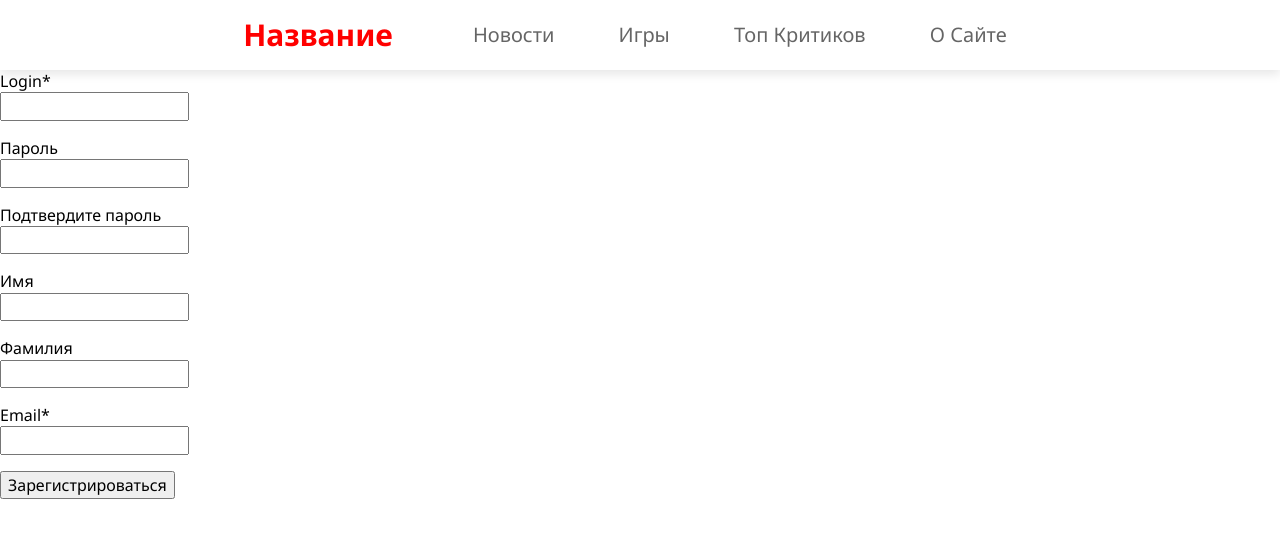
After one commit to Ivan-Top-Pudge/GameCritics, a Flask app: page /register in a window 1280 px wide. The commit adds this page. Shown: the top 538 px of the page. Run offline with Flask 3, Linux system fonts and the light colour scheme; some libraries are stand-ins or nearby versions.

Commit message:
Регистрация и авторизация

```diff
--- a/data/users.py
+++ b/data/users.py
@@ -3,6 +3,7 @@ from sqlalchemy import orm
 from werkzeug.security import generate_password_hash, check_password_hash
 from data.db_session import SqlAlchemyBase
 from flask_login import UserMixin
+import datetime
 
 
 class User(SqlAlchemyBase, UserMixin):
@@ -17,7 +18,7 @@ class User(SqlAlchemyBase, UserMixin):
     rating = sqlalchemy.Column(sqlalchemy.Integer, default=0)
     certified = sqlalchemy.Column(sqlalchemy.Boolean, default=False)
     hashed_password = sqlalchemy.Column(sqlalchemy.String, nullable=True)
-    modified_date = sqlalchemy.Column(sqlalchemy.DateTime)
+    modified_date = sqlalchemy.Column(sqlalchemy.DateTime, default=datetime.datetime.now())
 
     reviews = orm.relationship('Review', back_populates='user')
     news = orm.relationship('News', back_populates='user')
--- /dev/null
+++ b/forms/register.py
@@ -0,0 +1,13 @@
+from flask_wtf import FlaskForm
+from wtforms import SubmitField, EmailField, PasswordField, StringField
+from wtforms.validators import DataRequired
+
+
+class RegisterForm(FlaskForm):
+    login = StringField('Login*', validators=[DataRequired()])
+    password = PasswordField('Пароль')
+    password_again = PasswordField('Подтвердите пароль')
+    name = StringField('Имя')
+    surname = StringField('Фамилия')
+    email = EmailField('Email*')
+    submit = SubmitField('Зарегистрироваться')
--- a/main.py
+++ b/main.py
@@ -1,12 +1,18 @@
-from flask import Flask, render_template
+from flask import Flask, render_template, redirect
+from flask_login import login_user, LoginManager, login_required, logout_user
 
 from data import db_session
 from data.news import News
 from data.users import User
 from data.games import Game
 from data.reviews import Review
+from forms.login import LoginForm
+from forms.register import RegisterForm
 
 app = Flask(__name__)
+app.config['SECRET_KEY'] = 'critic_secret_key'
+login_manager = LoginManager()
+login_manager.init_app(app)
 
 
 @app.route('/')
@@ -48,6 +54,60 @@ def top_users():
     return render_template('top_users.html', users=users)
 
 
+@app.route('/register', methods=['GET', 'POST'])
+def reqister():
+    form = RegisterForm()
+    if form.validate_on_submit():
+        if form.password.data != form.password_again.data:
+            return render_template('register.html', title='Регистрация',
+                                   form=form,
+                                   message="Пароли не совпадают")
+        db_sess = db_session.create_session()
+        if db_sess.query(User).filter(User.email == form.email.data).first():
+            return render_template('register.html', title='Регистрация',
+                                   form=form,
+                                   message="На эту почту уже зарегистрирован аккаунт")
+        user = User()
+        user.login = form.login.data
+        user.name = form.name.data
+        user.surname = form.surname.data
+        user.email = form.email.data
+        user.set_password(form.password.data)
+
+        db_sess.add(user)
+        db_sess.commit()
+        return redirect('/')
+    return render_template('register.html', title='Регистрация', form=form)
+
+
+@app.route('/login', methods=['GET', 'POST'])
+def login():
+    form = LoginForm()
+    if form.validate_on_submit():
+        db_sess = db_session.create_session()
+        user = db_sess.query(User).filter(User.login == form.login.data).first()
+        if user and user.check_password(form.password.data):
+            login_user(user, remember=form.remember_me.data)
+            return redirect("/")
+        return render_template('login.html',
+                               message="Неправильный логин или пароль",
+                               form=form)
+    return render_template('login.html', title='Авторизация', form=form)
+
+
+@login_manager.user_loader
+def load_user(user_id):
+    db_sess = db_session.create_session()
+    return db_sess.query(User).get(user_id)
+
+
+@app.route('/logout')
+@login_required
+def logout():
+    logout_user()
+    return redirect("/")
+
+
 def add_test_data():
     db_sess = db_session.create_session()
     for i in range(1, 10):
--- a/templates/index.html
+++ b/templates/index.html
@@ -27,10 +27,10 @@
 
             <div class="navbar-wrap">
                 <ul class="navbar-menu">
-                    <li><a href="news">Новости</a></li>
-                    <li><a href="games">Игры</a></li>
-                    <li><a href="top-users">Топ Критиков</a></li>
-                    <li><a href="info">О Сайте</a></li>
+                    <li><a href="/news">Новости</a></li>
+                    <li><a href="/games">Игры</a></li>
+                    <li><a href="/top-users">Топ Критиков</a></li>
+                    <li><a href="/info">О Сайте</a></li>
                 </ul>
 
             <!--<a href="#" class="callback">Контактные данные</a>-->
--- /dev/null
+++ b/templates/register.html
@@ -0,0 +1,59 @@
+{% extends "index.html" %}
+
+{% block head %}
+
+<title>Регистрация</title>
+
+{%endblock%}
+
+{%block body%}
+<form action="" method="post">
+    {{ form.hidden_tag() }}
+    <p>
+        {{ form.login.label }}<br>
+        {{ form.login(class="form-control", type="string") }}<br>
+        {% for error in form.login.errors %}
+            <p class="alert alert-danger" role="alert">
+                {{ error }}
+            </p>
+        {% endfor %}
+    </p>
+    <p>
+        {{ form.password.label }}<br>
+        {{ form.password(class="form-control", type="password") }}<br>
+        {% for error in form.password.errors %}
+            <p class="alert alert-danger" role="alert">
+                {{ error }}
+            </p>
+        {% endfor %}
+    </p>
+    <p>
+        {{ form.password_again.label }}<br>
+        {{ form.password_again(class="form-control", type="password") }}<br>
+        {% for error in form.password_again.errors %}
+            <p class="alert alert-danger" role="alert">
+                {{ error }}
+            </p>
+        {% endfor %}
+    </p>
+    <p>
+        {{form.name.label}}<br>
+        {{form.name(class="form-control", type="string")}}<br>
+    </p>
+    <p>
+        {{form.surname.label}}<br>
+        {{form.surname(class="form-control", type="string")}}<br>
+    </p>
+    <p>
+        {{ form.email.label }}<br>
+        {{ form.email(class="form-control", type="email") }}<br>
+        {% for error in form.email.errors %}
+            <p class="alert alert-danger" role="alert">
+                {{ error }}
+            </p>
+        {% endfor %}
+    </p>
+    <p>{{ form.submit(type="submit", class="btn btn-primary") }}</p>
+    {{message}}
+</form>
+{%endblock%}
```
Also changed, not shown: forms/login.py (added, +10 -0 lines), templates/home_page.html (+6 -1 lines), templates/login.html (added, +33 -0 lines), db/main.db.
